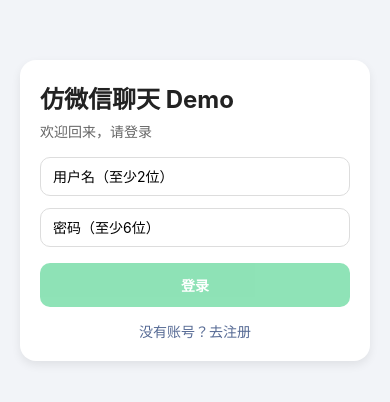
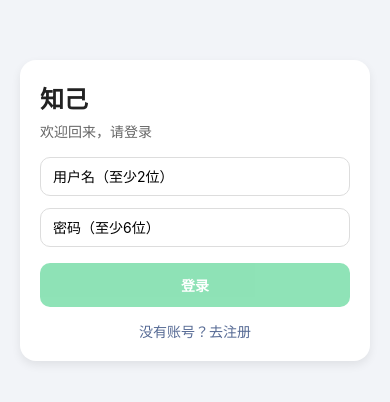
Before and after one commit to salenju/ai-girlfriend-app, a React Native app: screen / in a window 390 px wide. Shown: the part 212-614 px from the top of the page. Built offline with nearby package versions, Linux system fonts and the light colour scheme.

Commit message:
feat：修改环境变量配置

```diff
--- a/package.json
+++ b/package.json
@@ -5,7 +5,6 @@
   "scripts": {
     "start": "NODE_ENV=development expo start",
     "start:clear": "NODE_ENV=development expo start -c",
-    "start:local": "NODE_ENV=local expo start",
     "start:dev": "NODE_ENV=development expo start",
     "start:test": "NODE_ENV=test expo start",
     "start:prod": "NODE_ENV=production expo start",
--- a/src/screens/AuthScreen.js
+++ b/src/screens/AuthScreen.js
@@ -38,7 +38,7 @@ export default function AuthScreen({ onLogin, onRegister }) {
         behavior={Platform.OS === 'ios' ? 'padding' : undefined}
       >
         <View style={styles.card}>
-          <Text style={styles.title}>仿微信聊天 Demo</Text>
+          <Text style={styles.title}>知己</Text>
           <Text style={styles.subtitle}>
             {mode === 'login' ? '欢迎回来，请登录' : '创建账号，开始聊天'}
           </Text>
```
Also changed, not shown: 1 other file (tests, documents, lock files or other folders).
